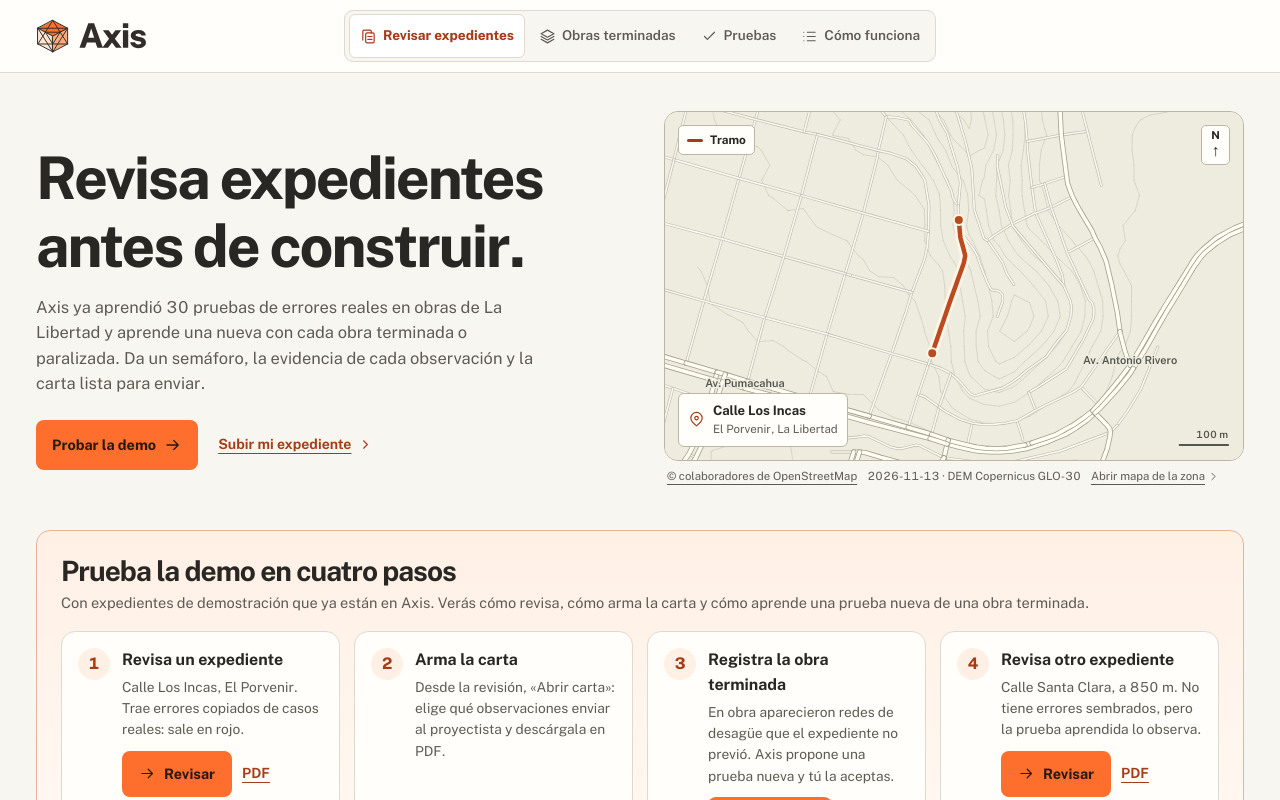
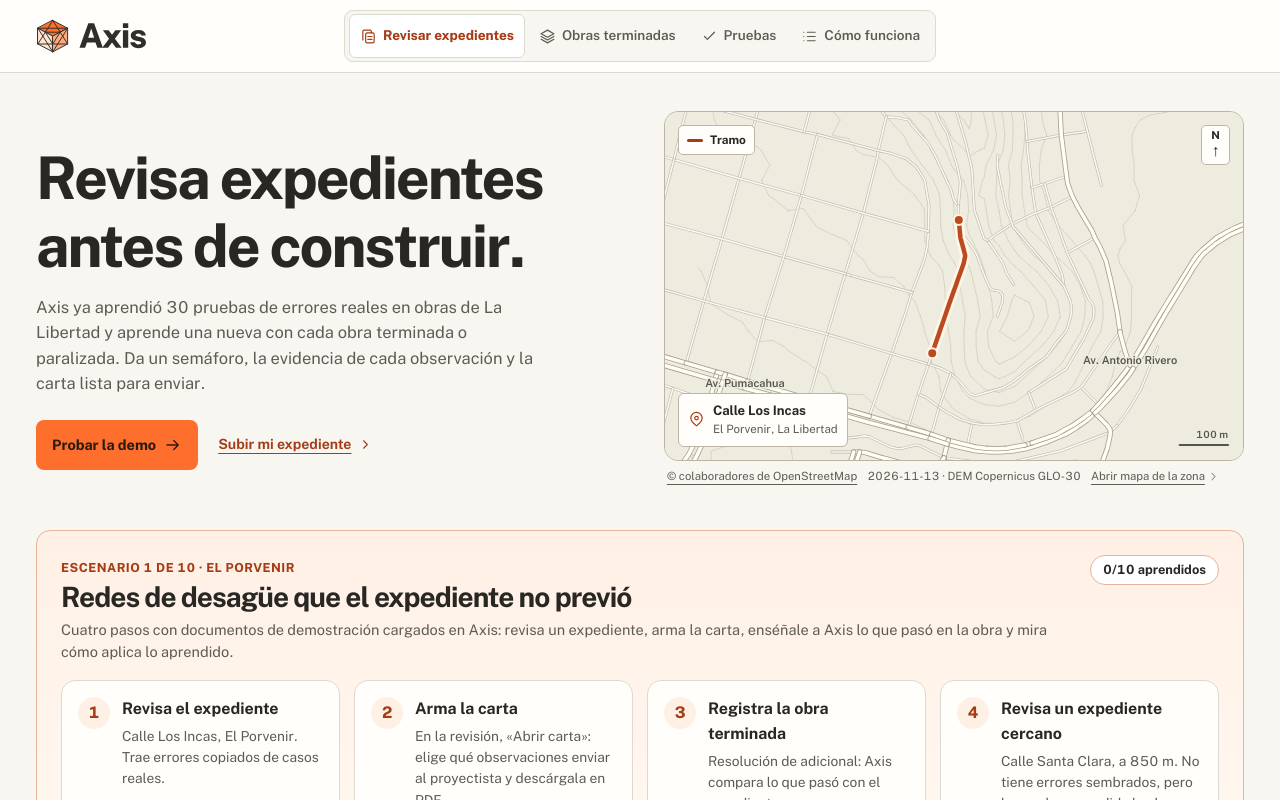
Before and after one commit to andr2116d/axis, a Next.js app in the folder front/: page / in a window 1280 px wide. Shown: the top 800 px of the page. Built offline with nearby package versions, Linux system fonts and the light colour scheme.

Commit message:
feat(front): la portada ofrece el siguiente escenario pendiente

```diff
--- a/front/src/app/globals.css
+++ b/front/src/app/globals.css
@@ -697,3 +697,12 @@ a.btn{text-decoration:none}
 .grupos-motores li{display:grid;gap:1px;border-top:1px solid var(--line);padding:7px 0;font-size:.86rem}
 .grupos-motores li span{color:var(--muted);font-size:.8rem}
 @media(max-width:1040px){.flujo ol{grid-template-columns:1fr}.flujo li:not(:last-child)::after{content:"↓";right:auto;left:22px;top:auto;bottom:-15px}}
+.kit-cabecera{display:flex;justify-content:space-between;align-items:flex-start;gap:16px}
+.kit-escenario{display:inline-block;font-size:.78rem;font-weight:750;color:var(--accent);text-transform:uppercase;letter-spacing:.04em;margin-bottom:4px}
+.kit-progreso{flex:none;border:1px solid var(--warm-line);background:var(--white);border-radius:999px;padding:4px 12px;font-size:.8rem;font-weight:700}
+.kit-lista{margin-top:12px;font-size:.86rem}
+.kit-lista summary{font-weight:700;cursor:pointer}
+.kit-lista ul{list-style:none;margin:8px 0 0;padding:0}
+.kit-lista li{display:grid;grid-template-columns:auto 1fr auto;gap:10px;align-items:center;border-top:1px solid var(--warm-line);padding:6px 0}
+@media(max-width:620px){.kit-lista li{grid-template-columns:1fr}}
+.kit-derecha{display:grid;justify-items:end;gap:8px;flex:none}
--- a/front/src/app/obras/page.tsx
+++ b/front/src/app/obras/page.tsx
@@ -6,12 +6,14 @@ import { Icono } from '@/componentes/Icono';
 import { LECTURA, fecha } from '@/componentes/ui';
 import { PropuestaPrueba } from '@/componentes/obras/PropuestaPrueba';
 import { pruebasConocidas } from '@/servidor/aprendizaje/biblioteca';
+import { escenarioPorId } from '@/servidor/aprendizaje/escenarios';
 
 export const dynamic = 'force-dynamic';
 export const metadata = { title: 'Obras terminadas y paralizadas' };
 
-export default async function PaginaObras({ searchParams }: { searchParams: Promise<{ demo?: string }> }) {
-  const { demo } = await searchParams;
+export default async function PaginaObras({ searchParams }: { searchParams: Promise<{ escenario?: string }> }) {
+  const esc = escenarioPorId((await searchParams).escenario);
+  const demo = esc ? { archivo: esc.obra.archivo, via: esc.original.via, situacion: esc.situacion } : undefined;
   const [expedientes, obras, pruebas] = await Promise.all([listarExpedientes(), listarObras(), listarPruebas()]);
   const porId = new Map(expedientes.map((e) => [e.id, e]));
   const pruebaPorId = new Map(pruebas.map((p) => [p.id, p]));
--- a/front/src/app/page.tsx
+++ b/front/src/app/page.tsx
@@ -1,6 +1,7 @@
 import Link from 'next/link';
 import { listarExpedientes, listarPruebas } from '@/servidor/almacen';
 import { pruebasConocidas } from '@/servidor/aprendizaje/biblioteca';
+import { estadoEscenarios } from '@/servidor/aprendizaje/escenarios';
 import { usaBlob } from '@/servidor/respaldo';
 import { CargaExpediente } from '@/componentes/CargaExpediente';
 import { Icono } from '@/componentes/Icono';
@@ -15,6 +16,7 @@ export default async function Inicio() {
   const [todos, aprendidas] = await Promise.all([listarExpedientes(), listarPruebas()]);
   const recientes = todos.slice(0, 6);
   const pruebas = pruebasConocidas(aprendidas).filter((p) => p.estado === 'activa').length;
+  const escenarios = estadoEscenarios(aprendidas);
   return (
     <>
       <section className="hero">
@@ -28,7 +30,7 @@ export default async function Inicio() {
         </div>
         <div className="cover-territory"><MapaPortada clave="incas" lugar="El Porvenir, La Libertad" /></div>
       </section>
-      <KitDemo subidaDirecta={usaBlob} />
+      <KitDemo subidaDirecta={usaBlob} actual={escenarios.actual} lista={escenarios.lista} />
       <section className="start-grid" aria-label="Cómo iniciar una revisión">
         <CargaExpediente subidaDirecta={usaBlob} />
         <div className="samples-section">
--- a/front/src/componentes/KitDemo.tsx
+++ b/front/src/componentes/KitDemo.tsx
@@ -1,28 +1,49 @@
 'use client';
 
-import { useState } from 'react';
+import { useEffect, useState } from 'react';
 import Link from 'next/link';
 import { useRouter } from 'next/navigation';
 import { Icono } from './Icono';
 import { enviar } from './SelectorArchivos';
 
-// Demo con los expedientes que ya están en el servidor: un clic revisa o registra.
+// Demo con los escenarios cargados en el servidor: muestra el siguiente que el modelo
+// todavía no aprendió. Un clic revisa un expediente o registra la obra.
 
-const LL01 = '/demo/LL-01_pistas-calle-los-incas_con-errores.pdf';
-const OBRA = '/demo/OBRA-LL-01_resolucion-adicional-01_sintetica.pdf';
-const LL02 = '/demo/LL-02_pistas-calle-santa-clara_limpio.pdf';
+export interface EscenarioKit {
+  id: string; zona: string; titulo: string; situacion: string; aprendido: boolean;
+  original: { archivo: string; via: string };
+  obra: { archivo: string; tipo: string };
+  cercano: { archivo: string; via: string; distancia: number };
+}
+
+const CLAVE = 'axis-escenario-demo';
 
 const OTROS = [
   { titulo: 'Presupuesto real de la Av. Jaime Blanco', texto: 'Publicado en el SEACE (LP-ABR-12-2026-MDEP). Axis encuentra sus 3 errores reales.', archivo: '/demo/REAL_presupuesto_av-jaime-blanco_SEACE.pdf' },
   { titulo: 'Expediente incompleto · Pasaje Los Rosales', texto: 'Solo trae algunas partes: Axis dice qué falta y qué no pudo revisar.', archivo: '/demo/LL-03_pistas-pasaje-los-rosales_incompleto.pdf' },
 ];
 
-export function KitDemo({ subidaDirecta }: { subidaDirecta: boolean }) {
+export function KitDemo({ subidaDirecta, actual, lista }: { subidaDirecta: boolean; actual: EscenarioKit | null; lista: EscenarioKit[] }) {
   const router = useRouter();
   const [cargando, setCargando] = useState('');
   const [error, setError] = useState('');
+  // El navegador recuerda el escenario que empezó esta persona hasta que lo termine,
+  // aunque al aceptar la prueba (paso 3) el escenario ya cuente como aprendido.
+  const [propio, setPropio] = useState<string | null>(null);
+  useEffect(() => {
+    try { setPropio(localStorage.getItem(CLAVE)); } catch { /* sin almacenamiento: se usa el siguiente pendiente */ }
+  }, []);
+  const recordar = (id: string | null) => {
+    setPropio(id);
+    try { if (id) localStorage.setItem(CLAVE, id); else localStorage.removeItem(CLAVE); } catch { /* opcional */ }
+  };
+  const e = lista.find((x) => x.id === propio) ?? actual ?? lista[lista.length - 1];
+  const siguiente = lista.find((x) => !x.aprendido && x.id !== e.id) ?? null;
+  const numero = lista.findIndex((x) => x.id === e.id) + 1;
+  const hechos = lista.filter((x) => x.aprendido).length;
 
   const revisar = async (url: string) => {
+    if (url === e.original.archivo || url === e.cercano.archivo) recordar(e.id);
     setCargando(url);
     setError('');
     try {
@@ -30,12 +51,11 @@ export function KitDemo({ subidaDirecta }: { subidaDirecta: boolean }) {
       const archivo = new File([blob], decodeURIComponent(url.split('/').pop()!), { type: 'application/pdf' });
       const { id } = await enviar<{ id: string }>('/api/expedientes', [archivo], {}, subidaDirecta);
       router.push(`/revision/${id}`);
-    } catch (e) {
-      setError((e as Error).message);
+    } catch (x) {
+      setError((x as Error).message);
       setCargando('');
     }
   };
-
   const boton = (url: string, texto: string) => (
     <button type="button" className="btn primary" disabled={!!cargando} aria-busy={cargando === url} onClick={() => revisar(url)}>
       <Icono nombre={cargando === url ? 'clock' : 'arrow'} tamano={17} />{cargando === url ? 'Leyendo…' : texto}
@@ -44,44 +64,67 @@ export function KitDemo({ subidaDirecta }: { subidaDirecta: boolean }) {
 
   return (
     <section className="kit-demo" id="demo" aria-labelledby="kit-demo">
-      <div className="section-heading">
-        <h2 id="kit-demo">Prueba la demo en cuatro pasos</h2>
-        <p>Con expedientes de demostración que ya están en Axis. Verás cómo revisa, cómo arma la carta y cómo aprende una prueba nueva de una obra terminada.</p>
+      <div className="section-heading kit-cabecera">
+        <div>
+          <span className="kit-escenario">Escenario {numero} de {lista.length} · {e.zona}</span>
+          <h2 id="kit-demo">{e.titulo}</h2>
+          <p>
+            {actual || propio
+              ? 'Cuatro pasos con documentos de demostración cargados en Axis: revisa un expediente, arma la carta, enséñale a Axis lo que pasó en la obra y mira cómo aplica lo aprendido.'
+              : `El modelo ya aprendió los ${lista.length} escenarios de demostración. Puedes repetir este o probar con tus propios archivos.`}
+          </p>
+        </div>
+        <div className="kit-derecha">
+          <span className="kit-progreso" title="Escenarios que el modelo ya aprendió">{hechos}/{lista.length} aprendidos</span>
+          {e.aprendido && siguiente && <button type="button" className="btn secondary" onClick={() => recordar(siguiente.id)}><Icono nombre="arrow" tamano={16} />Siguiente escenario</button>}
+        </div>
       </div>
       <ol className="kit-pasos">
         <li>
           <span className="kit-num">1</span>
           <div>
-            <strong>Revisa un expediente</strong>
-            <p>Calle Los Incas, El Porvenir. Trae errores copiados de casos reales: sale en rojo.</p>
-            <div className="kit-acciones">{boton(LL01, 'Revisar')}<a className="text-link" href={LL01} download>PDF</a></div>
+            <strong>Revisa el expediente</strong>
+            <p>{e.original.via}, {e.zona}. Trae errores copiados de casos reales.</p>
+            <div className="kit-acciones">{boton(e.original.archivo, 'Revisar')}<a className="text-link" href={e.original.archivo} download>PDF</a></div>
           </div>
         </li>
         <li>
           <span className="kit-num">2</span>
           <div>
             <strong>Arma la carta</strong>
-            <p>Desde la revisión, «Abrir carta»: elige qué observaciones enviar al proyectista y descárgala en PDF.</p>
+            <p>En la revisión, «Abrir carta»: elige qué observaciones enviar al proyectista y descárgala en PDF.</p>
           </div>
         </li>
         <li>
           <span className="kit-num">3</span>
           <div>
-            <strong>Registra la obra terminada</strong>
-            <p>En obra aparecieron redes de desagüe que el expediente no previó. Axis propone una prueba nueva y tú la aceptas.</p>
-            <div className="kit-acciones"><Link className="btn primary" href={`/obras?demo=${encodeURIComponent(OBRA)}`}><Icono nombre="layers" tamano={17} />Registrar</Link><a className="text-link" href={OBRA} download>PDF</a></div>
+            <strong>Registra la obra {e.situacion}</strong>
+            <p>{e.obra.tipo}: Axis compara lo que pasó con el expediente y propone una prueba nueva. Tú la aceptas.</p>
+            <div className="kit-acciones"><Link className="btn primary" href={`/obras?escenario=${e.id}`} onClick={() => recordar(e.id)}><Icono nombre="layers" tamano={17} />Registrar</Link><a className="text-link" href={e.obra.archivo} download>PDF</a></div>
           </div>
         </li>
         <li>
           <span className="kit-num">4</span>
           <div>
-            <strong>Revisa otro expediente</strong>
-            <p>Calle Santa Clara, a 850 m. No tiene errores sembrados, pero la prueba aprendida lo observa.</p>
-            <div className="kit-acciones">{boton(LL02, 'Revisar')}<a className="text-link" href={LL02} download>PDF</a></div>
+            <strong>Revisa un expediente cercano</strong>
+            <p>{e.cercano.via}, a {e.cercano.distancia} m. No tiene errores sembrados, pero la prueba aprendida lo observa.</p>
+            <div className="kit-acciones">{boton(e.cercano.archivo, 'Revisar')}<a className="text-link" href={e.cercano.archivo} download>PDF</a></div>
           </div>
         </li>
       </ol>
       {error && <p className="form-error" role="alert">{error}</p>}
+      <details className="kit-lista">
+        <summary>Ver los {lista.length} escenarios</summary>
+        <ul>
+          {lista.map((x, i) => (
+            <li key={x.id}>
+              <span className={`pill ${x.aprendido ? 'confirmed' : 'neutral'}`}>{x.aprendido ? 'Aprendido' : 'Pendiente'}</span>
+              <span>{i + 1}. {x.titulo} · {x.zona}</span>
+              <span className="kit-acciones"><a className="text-link" href={x.original.archivo} download>Expediente</a><a className="text-link" href={x.obra.archivo} download>Obra</a><a className="text-link" href={x.cercano.archivo} download>Cercano</a></span>
+            </li>
+          ))}
+        </ul>
+      </details>
       <div className="kit-otros">
         {OTROS.map((o) => (
           <div key={o.archivo}>
```
Also changed, not shown: front/src/componentes/obras/RegistroObra.tsx (+9 -6 lines).
